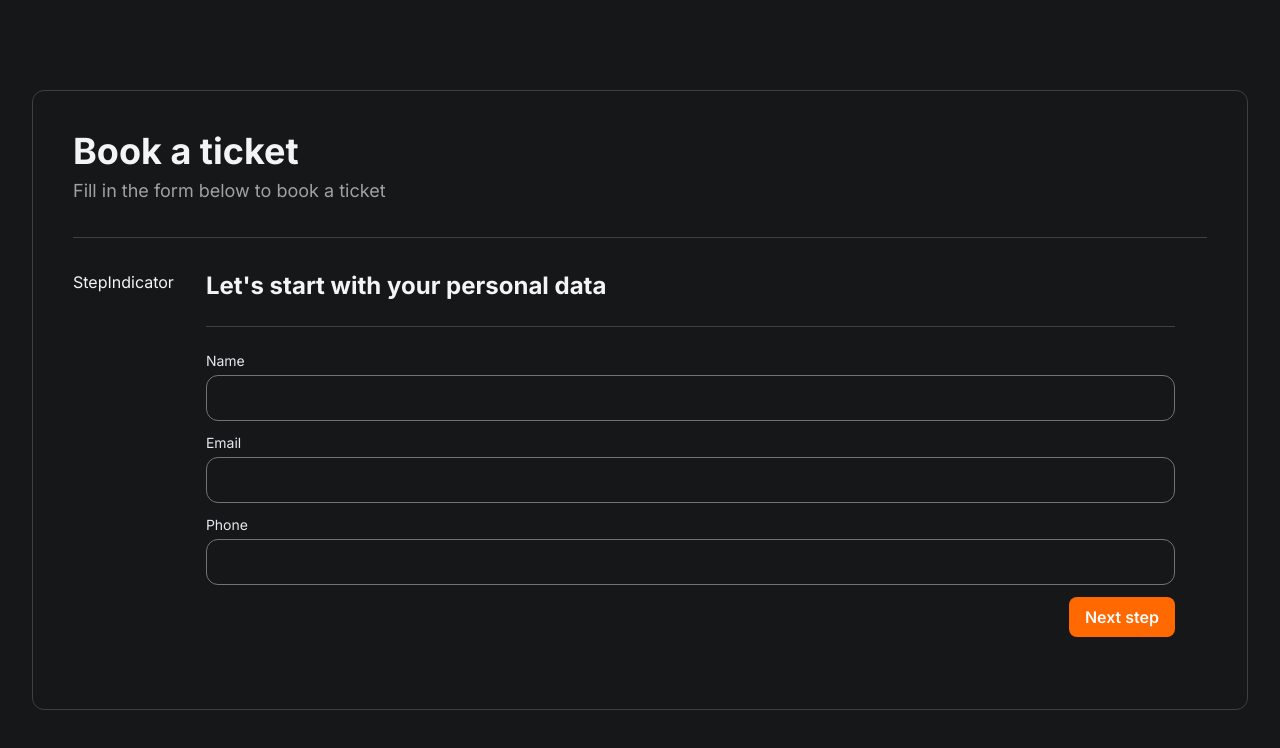
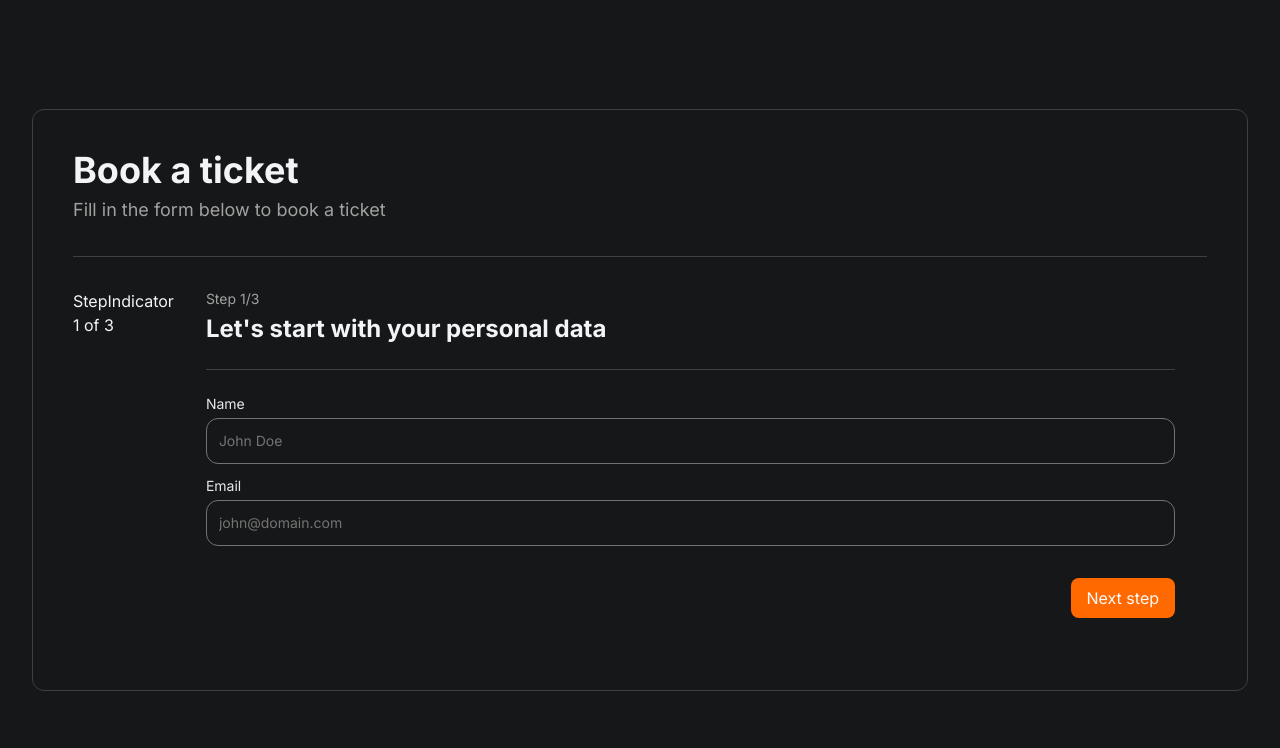
Before and after one commit to Goomel/multi-step-form, a React (Vite) app: page /personal-data in a window 1280 px wide. Shown: the top 748 px of the page. Built offline with nearby package versions, Linux system fonts and the light colour scheme.

Commit message:
Simplify form, styling, add current step info on every simgle step

```diff
--- a/src/components/buttons/ButtonNext.tsx
+++ b/src/components/buttons/ButtonNext.tsx
@@ -2,7 +2,7 @@ const ButtonNext = ({ stepsAmount, currentStep }: { stepsAmount: number; current
     return (
         <button
             type="submit"
-            className="bg-orange-500 text-gray-50 h-10 px-3 lg:px-4 rounded-md lg:rounded-lg font-semibold cursor-pointer"
+            className="bg-orange-500 text-gray-50 h-10 px-3 lg:px-4 rounded-md lg:rounded-lg font-medium cursor-pointer"
         >
             {currentStep === stepsAmount ? 'Submit' : 'Next step'}
         </button>
--- a/src/components/buttons/ButtonPrev.tsx
+++ b/src/components/buttons/ButtonPrev.tsx
@@ -2,7 +2,7 @@ const ButtonPrev = ({ onClick }: { onClick: () => void }) => {
     return (
         <button
             type="button"
-            className="h-10 px-3 lg:px-4 rounded-md lg:rounded-lg font-semibold bg-[var(--color-dark-bg-contrast)] text-gray-100 cursor-pointer"
+            className="h-10 px-3 lg:px-4 rounded-md lg:rounded-lg font-medium border  border-[var(--color-dark-bg-contrast)] text-gray-100 cursor-pointer"
             onClick={onClick}
         >
             Back
--- a/src/components/forms/AddressStep.tsx
+++ b/src/components/forms/AddressStep.tsx
@@ -29,11 +29,34 @@ const AddressStep = () => {
     };
     return (
         <div>
-            <h2>Address Step</h2>
-            <form onSubmit={handleSubmit(onSubmit)}>
-                <FormField type="text" name="street" label="Street" register={register} error={errors.street} />
-                <FormField type="text" name="city" label="City" register={register} error={errors.city} />
-                <FormField type="text" name="zipCode" label="Zip code" register={register} error={errors.zipCode} />
+            <p className="text-neutral-400 text-sm mb-1">Step 2/3</p>
+            <h2 className="text-lg sm:text-xl lg:text-2xl font-bold">Enter your address details</h2>
+            <span className="block w-full h-px bg-neutral-700 my-6"></span>
+            <form onSubmit={handleSubmit(onSubmit)} className="flex flex-col gap-3">
+                <FormField
+                    type="text"
+                    name="street"
+                    label="Street"
+                    register={register}
+                    error={errors.street}
+                    placeholder="123 Main St"
+                />
+                <FormField
+                    type="text"
+                    name="city"
+                    label="City"
+                    register={register}
+                    error={errors.city}
+                    placeholder="New York"
+                />
+                <FormField
+                    type="text"
+                    name="zipCode"
+                    label="Zip code"
+                    register={register}
+                    error={errors.zipCode}
+                    placeholder="10001"
+                />
                 <StepNavigation />
             </form>
         </div>
--- a/src/components/forms/Form.tsx
+++ b/src/components/forms/Form.tsx
@@ -30,13 +30,11 @@ const Form = () => {
     const [formData, setFormData] = useState<FormData>({
         name: '',
         email: '',
-        phone: '',
         street: '',
         city: '',
         zipCode: '',
         ticketType: '',
-        ticketQuantity: 0,
-        additionalInfo: ''
+        ticketQuantity: 0
     });
 
     const [currentStep, setCurrentStep] = useState(0);
--- a/src/components/forms/FormField.tsx
+++ b/src/components/forms/FormField.tsx
@@ -8,7 +8,7 @@ const FormField = ({ type, placeholder, label, name, register, error }: FormFiel
                 id={name}
                 type={type}
                 placeholder={placeholder}
-                className="border border-neutral-500 bg-transparent text-gray-100 rounded-xl p-3 focus:border-orange-400 focus:outline-none"
+                className="border border-neutral-500 placeholder:text-neutral-500 bg-transparent text-gray-100 rounded-xl p-3 focus:border-orange-400 focus:outline-none autofill:!bg-neutral-500 autofill:!shadow-[inset_0_0_0px_1000px_var(--color-dark-bg)] autofill:![-webkit-text-fill-color:#ffffff]"
                 {...register(name)}
             />
             {error && <p className="text-xs mt-1 text-red-400">{error.message}</p>}
--- a/src/components/forms/PersonalDataStep.tsx
+++ b/src/components/forms/PersonalDataStep.tsx
@@ -8,8 +8,7 @@ import StepNavigation from './StepNavigation';
 
 const PersonalDataSchema = BookTicketFormSchema.pick({
     name: true,
-    email: true,
-    phone: true
+    email: true
 });
 
 type PersonalData = z.infer<typeof PersonalDataSchema>;
@@ -31,12 +30,26 @@ const PersonalDataStep = () => {
 
     return (
         <div>
+            <p className="text-neutral-400 text-sm mb-1">Step 1/3</p>
             <h2 className="text-lg sm:text-xl lg:text-2xl font-bold">Let's start with your personal data</h2>
             <span className="block w-full h-px bg-neutral-700 my-6"></span>
             <form onSubmit={handleSubmit(onSubmit)} className="flex flex-col gap-3">
-                <FormField type="text" name="name" label="Name" register={register} error={errors.name} />
-                <FormField type="email" name="email" label="Email" register={register} error={errors.email} />
-                <FormField type="tel" name="phone" label="Phone" register={register} error={errors.phone} />
+                <FormField
+                    type="text"
+                    name="name"
+                    label="Name"
+                    register={register}
+                    error={errors.name}
+                    placeholder="John Doe"
+                />
+                <FormField
+                    type="email"
+                    name="email"
+                    label="Email"
+                    register={register}
+                    error={errors.email}
+                    placeholder="john@domain.com"
+                />
                 <StepNavigation />
             </form>
         </div>
--- a/src/components/forms/ReservationDetailsStep.tsx
+++ b/src/components/forms/ReservationDetailsStep.tsx
@@ -8,8 +8,7 @@ import FormField from './FormField';
 
 const ReservationDetailsSchema = BookTicketFormSchema.pick({
     ticketType: true,
-    ticketQuantity: true,
-    additionalInfo: true
+    ticketQuantity: true
 });
 
 type ReservationDetails = z.infer<typeof ReservationDetailsSchema>;
@@ -32,11 +31,12 @@ const ReservationDetailsStep = () => {
 
     return (
         <div>
-            <h2>Reservation Details Step</h2>
-            <form onSubmit={handleSubmit(onSubmit)}>
+            <p className="text-neutral-400 text-sm mb-1">Step 3/3</p>
+            <h2 className="text-lg sm:text-xl lg:text-2xl font-bold">Reservation details</h2>
+            <span className="block w-full h-px bg-neutral-700 my-6"></span>
+            <form onSubmit={handleSubmit(onSubmit)} className="flex flex-col gap-3">
                 <FormField type="text" register={register} name="ticketType" error={errors.ticketType} />
                 <FormField type="text" register={register} name="ticketQuantity" error={errors.ticketQuantity} />
-                <FormField type="text" register={register} name="additionalInfo" error={errors.additionalInfo} />
                 <StepNavigation />
             </form>
         </div>
--- a/src/components/forms/StepIndicator.tsx
+++ b/src/components/forms/StepIndicator.tsx
@@ -1,5 +1,16 @@
+import { useFormContext } from '@/context/context';
+
 const StepIndicator = () => {
-    return <div>StepIndicator</div>;
+    const { currentStep, steps } = useFormContext();
+
+    return (
+        <div>
+            <p>StepIndicator</p>
+            <p>
+                {currentStep + 1} of {steps.length}
+            </p>
+        </div>
+    );
 };
 
 export default StepIndicator;
--- a/src/components/forms/StepLayout.tsx
+++ b/src/components/forms/StepLayout.tsx
@@ -6,7 +6,7 @@ type StepLayoutProps = {
 
 const StepLayout = ({ children }: StepLayoutProps) => {
     return (
-        <div className="border border-neutral-700 rounded-xl p-8 lg:p-10">
+        <div className="border border-neutral-700 rounded-xl p-8 lg:p-10 bg-[var(--color-dark-bg)]">
             <div className="border-b border-b-neutral-700 lg:pb-8 space-y-1.5">
                 <h2 className="text-xl sm:text-2xl lg:text-4xl font-bold">Book a ticket</h2>
                 <p className="text-neutral-400 text-sm sm:text-base lg:text-lg">
--- a/src/components/forms/StepNavigation.tsx
+++ b/src/components/forms/StepNavigation.tsx
@@ -6,7 +6,7 @@ const StepNavigation = () => {
     const { steps, currentStep, prevStep } = useFormContext();
 
     return (
-        <div className={`flex gap-4 items-center ${currentStep === 0 ? 'justify-end' : 'justify-between'}`}>
+        <div className={`flex gap-4 mt-4 lg:mt-5 items-center justify-end`}>
             {currentStep > 0 && <ButtonPrev onClick={prevStep} />}
             <ButtonNext stepsAmount={steps.length} currentStep={currentStep} />
         </div>
--- a/src/types.ts
+++ b/src/types.ts
@@ -7,27 +7,16 @@ export const BookTicketFormSchema = z.object({
         .min(3, 'Name must be at least 3 characters long')
         .max(20, 'Name must be at most 20 characters long'),
     email: z.email('Please enter a valid email'),
-    phone: z.string().min(9, 'Phone number must be at least 9 characters long'),
     street: z.string().min(1, 'Street is required'),
     city: z.string().min(1, 'City is required'),
     zipCode: z.string().min(1, 'Zip code is required'),
     ticketType: z.string().min(1, 'Ticket type is required'),
-    ticketQuantity: z.number().min(1, 'Ticket quantity must be at least 1'),
-    additionalInfo: z.string().optional()
+    ticketQuantity: z.number().min(1, 'Ticket quantity must be at least 1')
 });
 
 export type FormData = z.infer<typeof BookTicketFormSchema>;
 
-type NameFields =
-    | 'name'
-    | 'email'
-    | 'phone'
-    | 'street'
-    | 'city'
-    | 'zipCode'
-    | 'ticketType'
-    | 'ticketQuantity'
-    | 'additionalInfo';
+type NameFields = 'name' | 'email' | 'street' | 'city' | 'zipCode' | 'ticketType' | 'ticketQuantity';
 
 export type FormFieldProps = {
     type: string;
```
